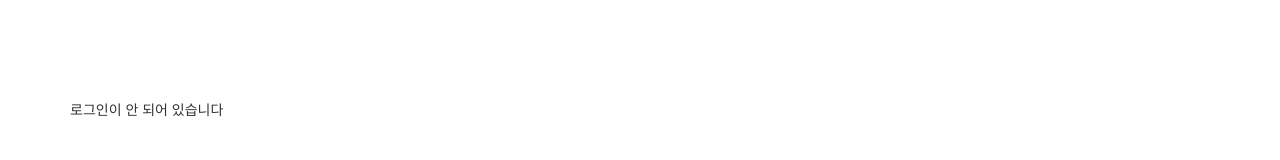
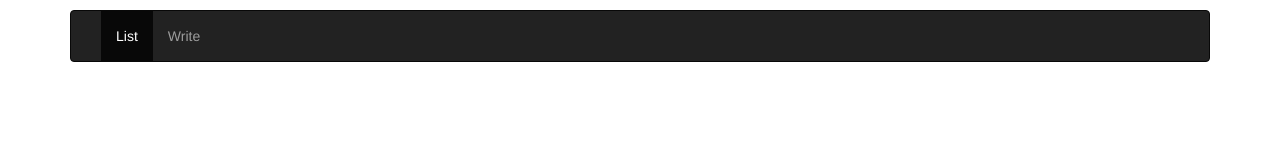
Before and after one commit to jyeon1039/Back-End, a website: page express_ex_01/template/layout/base.html in a window 1280 px wide. Drawn offline with nearby package versions, Linux system fonts and the light colour scheme; files that its build step writes are made by us from their sources.

Commit message:
[ADD] nunjucks macro - 오류 수정 전

```diff
--- a/express_ex_01/template/layout/base.html
+++ b/express_ex_01/template/layout/base.html
@@ -8,14 +8,22 @@
     <link rel="stylesheet" href="https://maxcdn.bootstrapcdn.com/bootstrap/3.3.7/css/bootstrap.min.css">
 </head>
 <body>
-    <div class="container" style="padding-top:100px;">
-        {% if isLogin %}
-            로그인 중
-        {% else %}
-            로그인이 안 되어 있습니다
-        {% endif %}
+    {{ req_path }}
+    <div class="container" style="padding-top: 10px;">
+        <nav class="navbar navbar-inverse">
+            <div class="container-fluid">
+                <div class="collapse navbar-collapse" id="bs-example-navbar-collapse-9">
+                    <ul class="nav navbar-nav">
+                        <li class="active">
+                            <a href="/admin/products">List</a>
+                        </li>
+                        <li><a href="/admin/products/write">Write</a></li>
+                    </ul>
+                </div>
+            </div>
+        </nav>
 
-        {% block content %}{% endblock %} <!-- products.html 의 block 친 부분이 들어감 -->
+        {% block content %}{% endblock %}
 
     </div>
 </body>
```
Also changed, not shown: express_ex_01/app.js (+5 -4 lines), express_ex_01/template/admin/products.html (+1 -1 lines), express_ex_01/template/admin/write.html (+1 -1 lines), express_ex_01/template/macro/link.html (added, +11 -0 lines).
